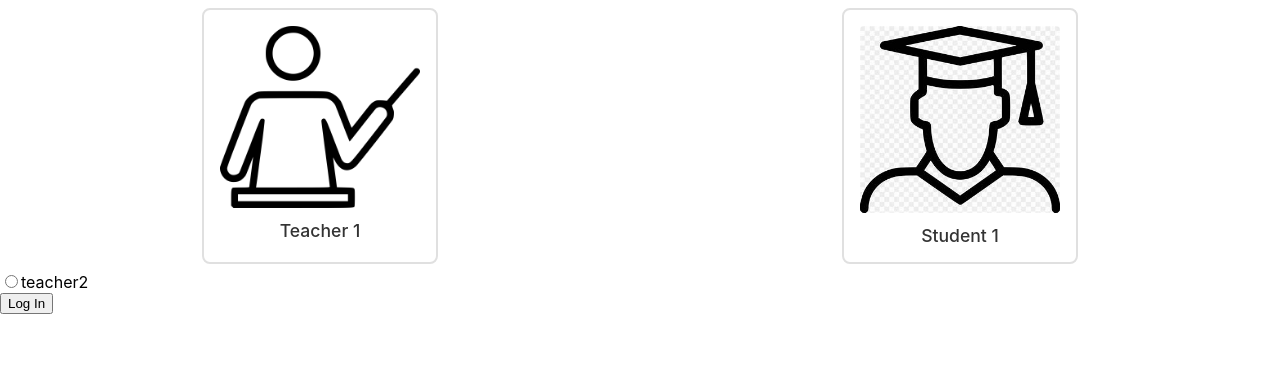
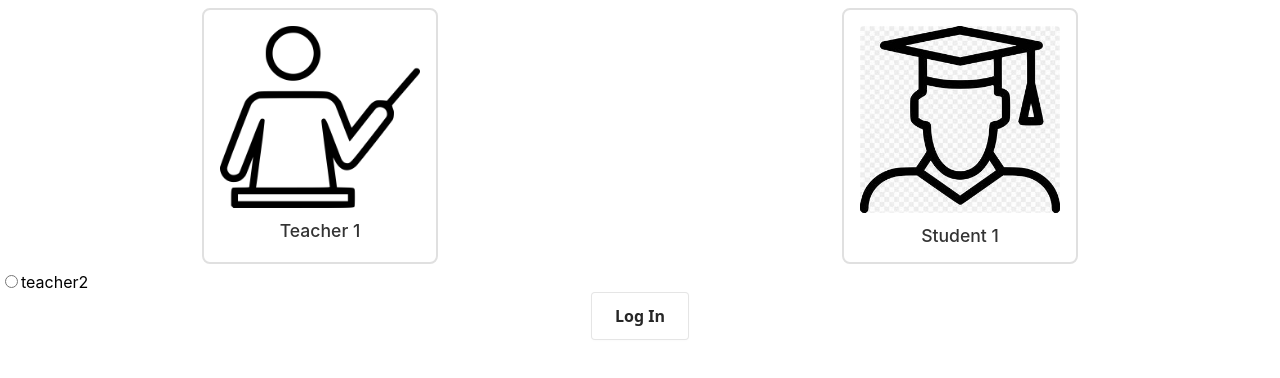
Before and after one commit to SwiftSeizure/tAI, a React (Create React App) app in the folder tai-frontend/: page / in a window 1280 px wide. Shown: the top 378 px of the page. Built offline with nearby package versions, Linux system fonts and the light colour scheme.

Commit message:
Made Login Pretty

```diff
--- a/tai-frontend/src/pages/Pages.css
+++ b/tai-frontend/src/pages/Pages.css
@@ -78,3 +78,61 @@ input[type="radio"]:checked + .radio-card {
   justify-content: space-around;
   width: 100%;
 }
+
+
+
+/* CSS */
+.button-6 {
+  align-items: center;
+  background-color: #FFFFFF;
+  border: 1px solid rgba(0, 0, 0, 0.1);
+  border-radius: .25rem;
+  box-shadow: rgba(0, 0, 0, 0.02) 0 1px 3px 0;
+  box-sizing: border-box;
+  color: rgba(0, 0, 0, 0.85);
+  cursor: pointer;
+  display: inline-flex;
+  font-family: system-ui,-apple-system,system-ui,"Helvetica Neue",Helvetica,Arial,sans-serif;
+  font-size: 16px;
+  font-weight: 600;
+  line-height: 1.25;
+  margin: 0;
+  min-height: 3rem;
+  padding: calc(.875rem - 1px) calc(1.5rem - 1px);
+  position: relative;
+  text-decoration: none;
+  transition: all 250ms;
+  user-select: none;
+  -webkit-user-select: none;
+  touch-action: manipulation;
+  vertical-align: baseline;
+  width: auto;
+
+}
+
+.button-6:hover,
+.button-6:focus {
+  border-color: rgba(0, 0, 0, 0.15);
+  box-shadow: rgba(0, 0, 0, 0.1) 0 4px 12px;
+  color: rgba(0, 0, 0, 0.65);
+}
+
+.button-6:hover {
+  transform: translateY(-1px);
+}
+
+.button-6:active {
+  background-color: #F0F0F1;
+  border-color: rgba(0, 0, 0, 0.15);
+  box-shadow: rgba(0, 0, 0, 0.06) 0 2px 4px;
+  color: rgba(0, 0, 0, 0.65);
+  transform: translateY(0);
+}
+
+
+.center-login-button {
+  display: flex;
+  justify-content: center; /* center horizontally */
+  align-items: center;     /* center vertically */
+
+}
--- a/tai-frontend/src/pages/Universal/LoginPage.js
+++ b/tai-frontend/src/pages/Universal/LoginPage.js
@@ -102,7 +102,13 @@ const LoginPage = () => {
             </label>
         </div>
 
-        <button onClick={logIn}>Log In</button>
+
+
+        <div className="center-login-button">
+            <button className="button-6" onClick={logIn}>Log In</button>
+        </div>
+
+
         </>
     );
 }
```
